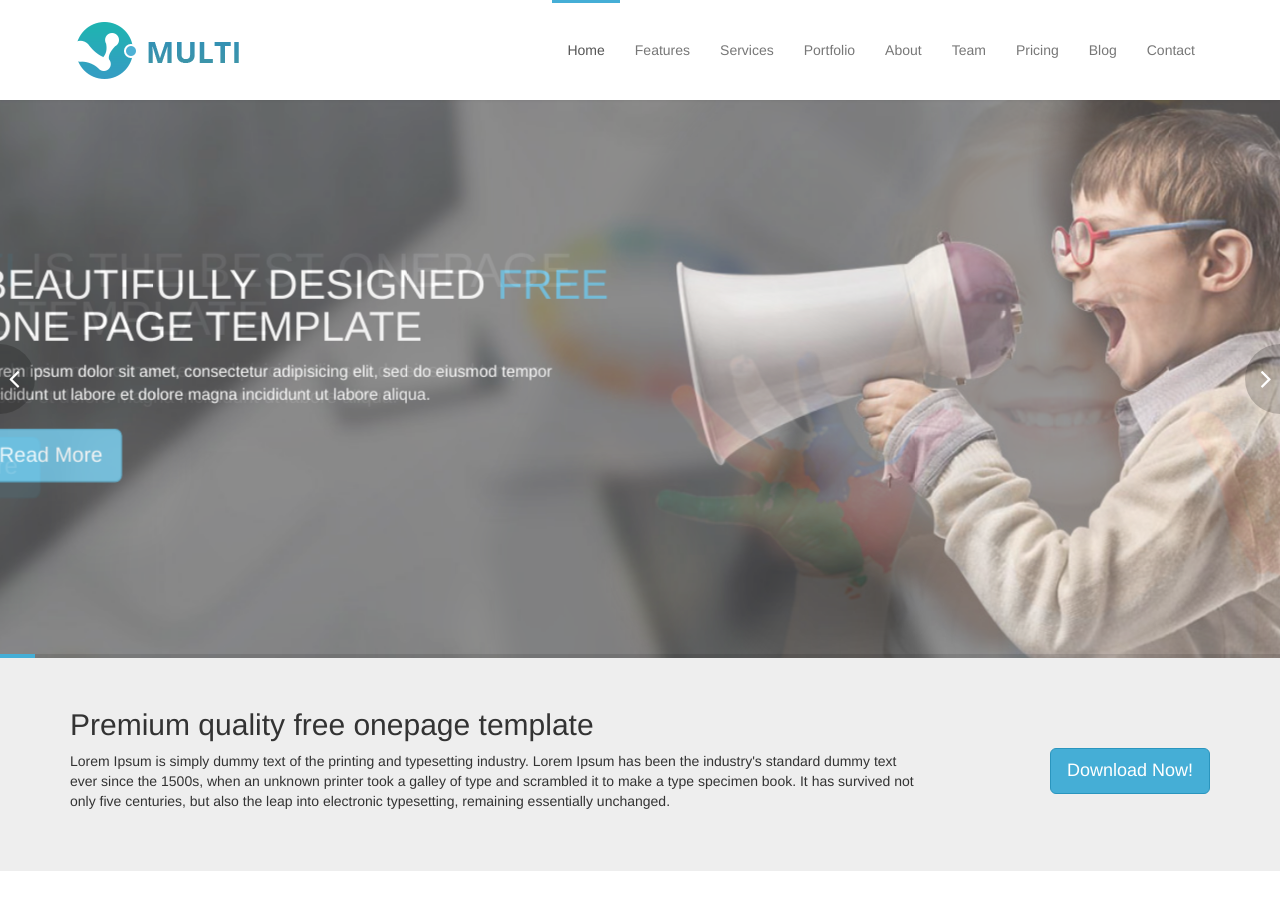
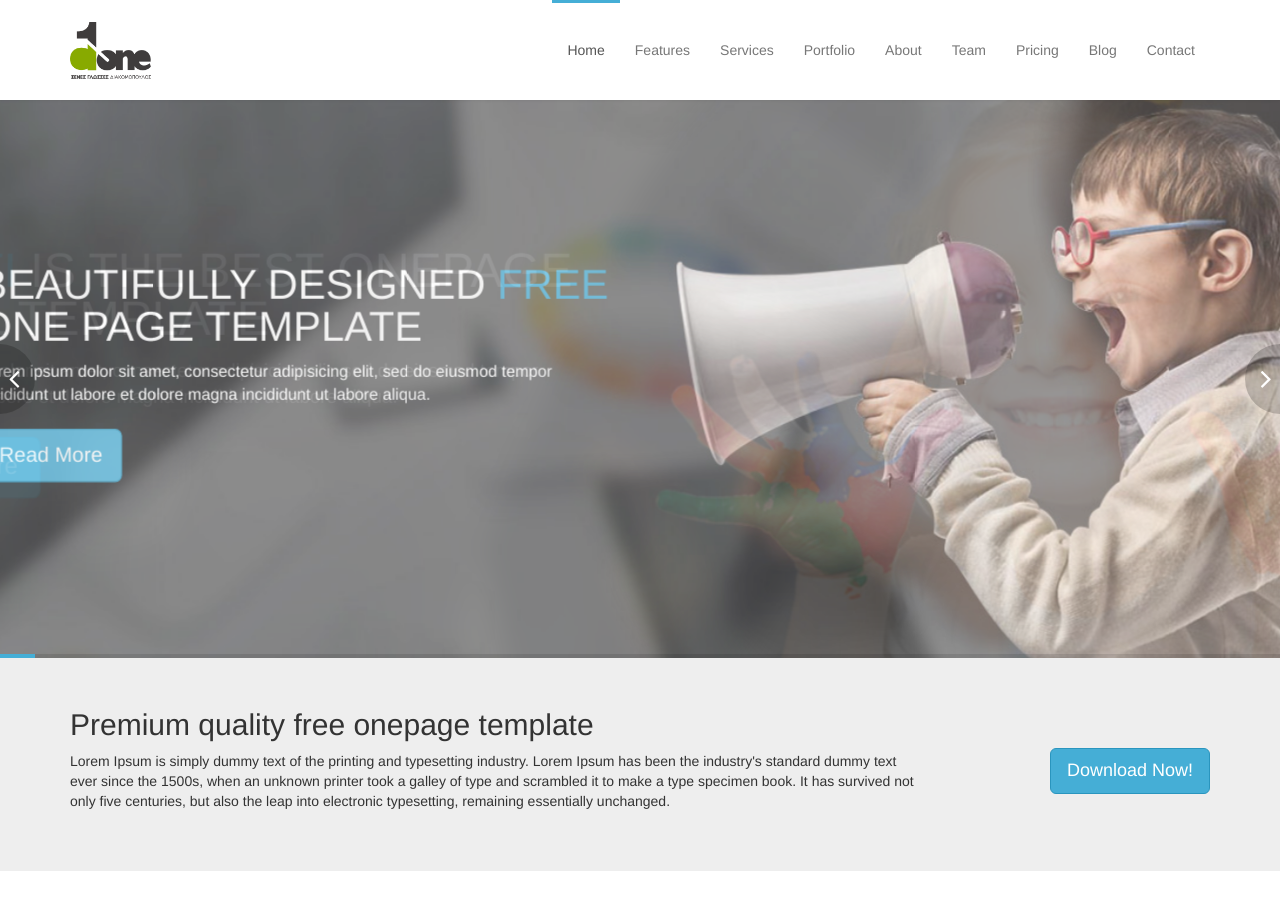
Before and after one commit to Codefully/done, a Jekyll site: the page built from index.html, in a window 1280 px wide and 900 px high. Built offline with Jekyll 4.4.1, drawn with Linux system fonts in a browser that asks for light colours.

Commit message:
added site logo

```diff
--- a/_includes/header.html
+++ b/_includes/header.html
@@ -8,7 +8,7 @@
                     <span class="icon-bar"></span>
                     <span class="icon-bar"></span>
                 </button>
-                <a class="navbar-brand" href="index.html"><img src="images/logo.png" alt="logo"></a>
+                <a class="navbar-brand" href="index.html"><img src="images/logo.png" alt="logo" style="height: 57px;"></a>
             </div>
 
             <div class="collapse navbar-collapse navbar-right">
```
Also changed, not shown: images/logo.png.
